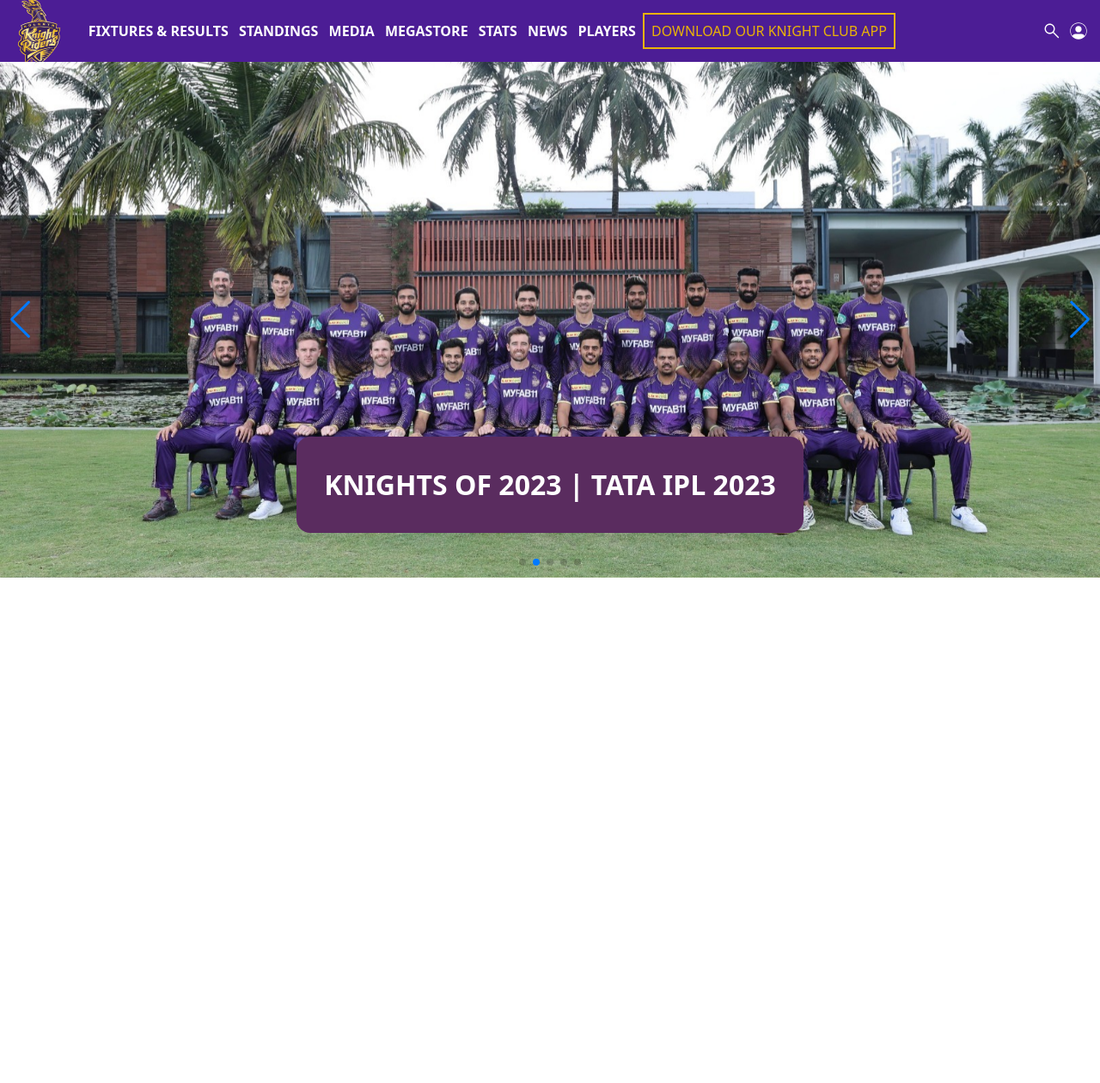
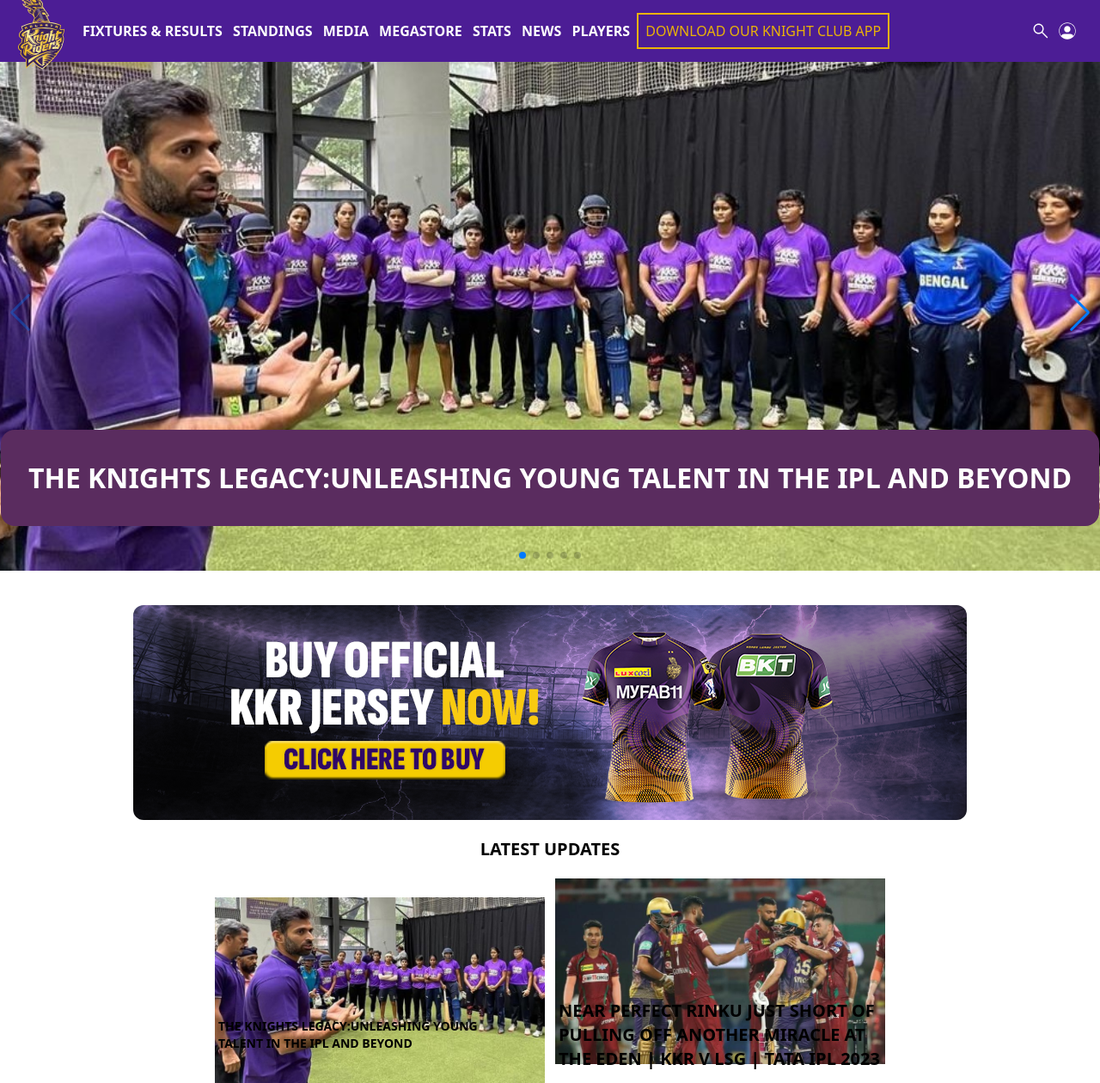
Before and after one commit to kapilsarkar/TAILWIND-CSS, a plain HTML site: page KKR CLONE/index.html in a window 1280 px wide. Shown: the whole page at 86% size. Before the commit the page ends 800 px from the top, so only its background shows below. Drawn offline with nearby package versions, Linux system fonts and the light colour scheme.

Commit message:
somesectionsadded

```diff
--- a/KKR CLONE/index.html
+++ b/KKR CLONE/index.html
@@ -5,7 +5,6 @@
     <meta name="viewport" content="width=device-width, initial-scale=1.0" />
     <title>Kolkata Knight Riders</title>
     <link rel="stylesheet" href="./dist/output.css" />
-
 
     <link
       rel="stylesheet"
@@ -15,7 +14,7 @@
       src="https://cdn.jsdelivr.net/npm/swiper@9/swiper-bundle.min.js"
       defer
     ></script>
-  <link rel="stylesheet" href="./slider.css">
+    <link rel="stylesheet" href="./slider.css" />
     <script src="./script.js" defer></script>
   </head>
   <body>
@@ -23,10 +22,10 @@
     <section
       class="w-full fixed h-14 px-5 py-9 bg-violet-900 text-white flex gap-2 items-center justify-between backdrop-blur-sm z-10"
     >
-      <div class="w-14 mt-1 fixed z-30">
+      <div class="w-14 mt-1 fixed z-20">
         <img src="./images/logo (1).svg" class="" alt="" />
       </div>
-      <nav class="w-full px-3 hidden media1100:block translate-x-1 lg:space-x-2">
+      <nav class="px-16 hidden media1100:block translate-x-1 lg:space-x-2">
         <a class="font-bold pl-2" href="#">FIXTURES & RESULTS</a>
         <a class="font-bold pl-2" href="#">STANDINGS</a>
         <a class="font-bold pl-2" href="#">MEDIA</a>
@@ -37,43 +36,51 @@
         <a class="text-yellow-500 border-2 border-yellow-500 p-2 ml-1" href="#"
           >DOWNLOAD OUR KNIGHT CLUB APP</a
         >
-
       </nav>
-      <div class="flex gap-3">
-        <img src="./images/search.svg" class=""  alt="img" />
-        <img src="./images/user.svg" class="w-5" alt="img"/>
+      <div class="flex gap-3 absolute right-7">
+        <img src="./images/search.svg" class="" alt="img" />
+        <img src="./images/user.svg" class="w-5" alt="img" />
       </div>
-      <div class="media1100:hidden text-4xl">
+      <div class="media1100:hidden text-4xl absolute right-1">
         <button class="">≡</button>
       </div>
     </section>
     <!-- Header section ends -->
 
     <!-- Hero section starts -->
-      <section class="w-full">
+    <section class="w-full pt-16">
       <div class="swiper mySwiper">
         <div class="swiper-wrapper">
           <div class="swiper-slide">
-                <div class="title text-white" data-swiper-parallax="-300">THE KNIGHTS LEGACY:UNLEASHING YOUNG TALENT IN THE IPL AND BEYOND</div>
-                <img src="./images/sld1.jpeg" alt="img1">
+            <div class="title text-white" data-swiper-parallax="-300">
+              THE KNIGHTS LEGACY:UNLEASHING YOUNG TALENT IN THE IPL AND BEYOND
+            </div>
+            <img src="./images/sld1.jpeg" alt="img1" />
           </div>
           <div class="swiper-slide">
-                <div class="title text-white" data-swiper-parallax="-300">KNIGHTS OF 2023 | TATA IPL 2023</div>
-                <img src="./images/sld2.jpg" alt="img">
+            <div class="title text-white" data-swiper-parallax="-300">
+              KNIGHTS OF 2023 | TATA IPL 2023
+            </div>
+            <img src="./images/sld2.jpg" alt="img" />
           </div>
           <div class="swiper-slide">
-                <div class="title text-white" data-swiper-parallax="-300">KKR FANS RALLY | TATA IPL 2023</div>
-                <img src="./images/sld3.jpg" alt="img">
+            <div class="title text-white" data-swiper-parallax="-300">
+              KKR FANS RALLY | TATA IPL 2023
+            </div>
+            <img src="./images/sld3.jpg" alt="img" />
           </div>
           <div class="swiper-slide">
-                <div class="title text-white" data-swiper-parallax="-300">RINKU SINGH'S POST MATCH CONFERENCE | KKR V LSG | TATA IPL 2023</div>
-                <img src="./images/sld4.jpg" alt="img">
+            <div class="title text-white" data-swiper-parallax="-300">
+              RINKU SINGH'S POST MATCH CONFERENCE | KKR V LSG | TATA IPL 2023
+            </div>
+            <img src="./images/sld4.jpg" alt="img" />
           </div>
           <div class="swiper-slide">
-                <div class="title text-white" data-swiper-parallax="-300">ONCE A KNIGHT, ALWAYS A KNIGHT | TATA IPL 2023</div>
-                <img src="./images/sld5.jpg" alt="img">
+            <div class="title text-white" data-swiper-parallax="-300">
+              ONCE A KNIGHT, ALWAYS A KNIGHT | TATA IPL 2023
             </div>
-
+            <img src="./images/sld5.jpg" alt="img" />
+          </div>
         </div>
         <div class="swiper-button-next"></div>
         <div class="swiper-button-prev"></div>
@@ -81,5 +88,48 @@
       </div>
     </section>
     <!-- Hero section ends -->
+
+    <!-- Buy Now section starts -->
+    <section class="w-full px-3 pt-10 hidden media1100:block">
+      <div class="flex items-center justify-center gap-3">
+        <div class="">
+          <img
+            src="./images/buy-official-jersey-web.png"
+            class="rounded-xl"
+            alt="img"
+          />
+        </div>
+      </div>
+    </section>
+    <!-- Buy Now section ends -->
+
+    <!-- Updates section starts -->
+    <section class="w-full pt-5 ">
+      <h3 class="font-bold text-xl text-center">LATEST UPDATES</h3>
+
+      <div class="flex items-center justify-center gap-3 pt-5">
+           <div class="w-96">
+            <img src="./images/upd1.jpeg"  alt="img1" />
+            <h3 class="text-sm font-bold -mt-20 p-1">
+              THE KNIGHTS LEGACY:UNLEASHING YOUNG <br />
+              TALENT IN THE IPL AND BEYOND
+            </h3>
+            </div>
+            <div class="w-96">
+              <img src="./images/upd2.jpg"  alt="img1" />
+              <h3 class="text-xl font-bold -mt-20 p-1">
+                NEAR PERFECT RINKU JUST SHORT OF PULLING OFF ANOTHER MIRACLE AT THE
+                EDEN | KKR V LSG | TATA IPL 2023
+              </h3>
+            </div>
+
+           </div>
+
+
+
+
+
+      </div>
+    </section>
   </body>
 </html>
--- a/KKR CLONE/script.js
+++ b/KKR CLONE/script.js
@@ -3,10 +3,10 @@
     centeredSlides: true,
     effect: "fade",
     parallax: true,
-    autoplay: {
-      delay: 2500,
-      disableOnInteraction: false,
-    },
+    // autoplay: {
+    //   delay: 2500,
+    //   disableOnInteraction: false,
+    // },
     pagination: {
       el: ".swiper-pagination",
       clickable: true,
```
Also changed, not shown: KKR CLONE/dist/output.css, KKR CLONE/images/buy-official-jersey-web.png (added), KKR CLONE/images/facebook.svg (added), KKR CLONE/images/shop-deskop.png (added), KKR CLONE/images/twitter.svg (added), KKR CLONE/images/upd1.jpeg (added), KKR CLONE/images/upd2.jpg (added), KKR CLONE/images/youtube.svg (added). Lines whose indentation alone changed are shown as unchanged.
